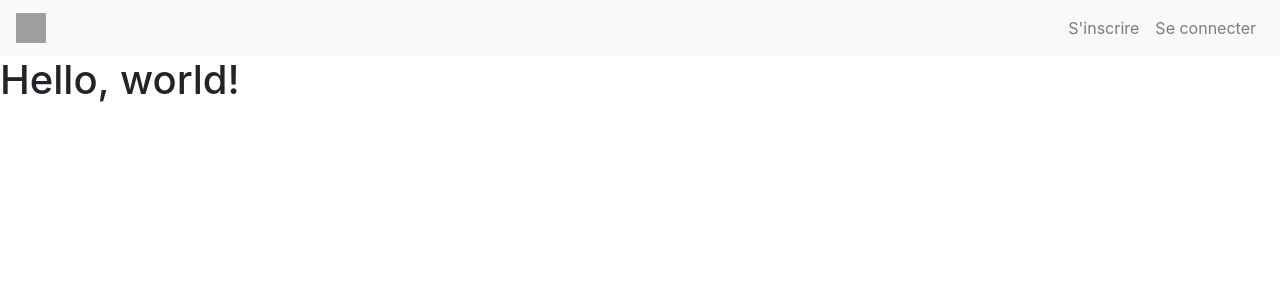
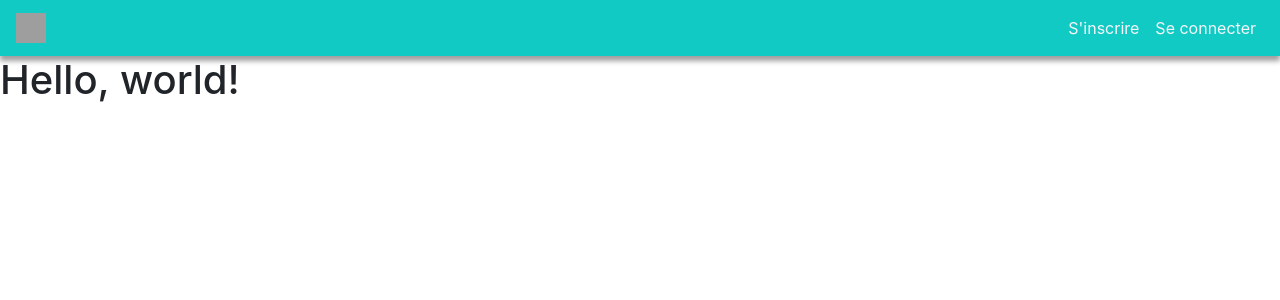
Before and after one commit to nourChamakh1/SiteRencontrePHP, a PHP site: page / in a window 1280 px wide. Shown: the top 300 px of the page. Run offline with PHP 8.4, Linux system fonts and the light colour scheme; grey boxes are pictures that could not be loaded.

Commit message:
Personnalisation-de-la-barre-de-menu-avec-du-CSS
Personnalisation-de-la-barre-de-menu-avec-du-CSS

```diff
--- a/index.php
+++ b/index.php
@@ -8,6 +8,7 @@
 
     <!-- Bootstrap CSS -->
     <link rel="stylesheet" href="https://stackpath.bootstrapcdn.com/bootstrap/4.3.1/css/bootstrap.min.css" integrity="sha384-ggOyR0iXCbMQv3Xipma34MD+dH/1fQ784/j6cY/iJTQUOhcWr7x9JvoRxT2MZw1T" crossorigin="anonymous">
+    <link rel="stylesheet" href="style.css" >
 
 
     <title>Acceuil</title>
--- /dev/null
+++ b/style.css
@@ -0,0 +1,14 @@
+.bg-light {
+    background-color: hsl(178, 84%, 43%) !important;
+    box-shadow: 0 5px 5px rgb(161, 159, 159);
+}
+
+.navbar-light .navbar-nav .nav-link {
+    color: #f5f6fa;
+}
+
+.navbar-light .navbar-nav .nav-link:hover, .nav-link:focus {
+    color: white;
+    border-bottom: 2px solid white;
+    padding-bottom: 3px;
+}
```
